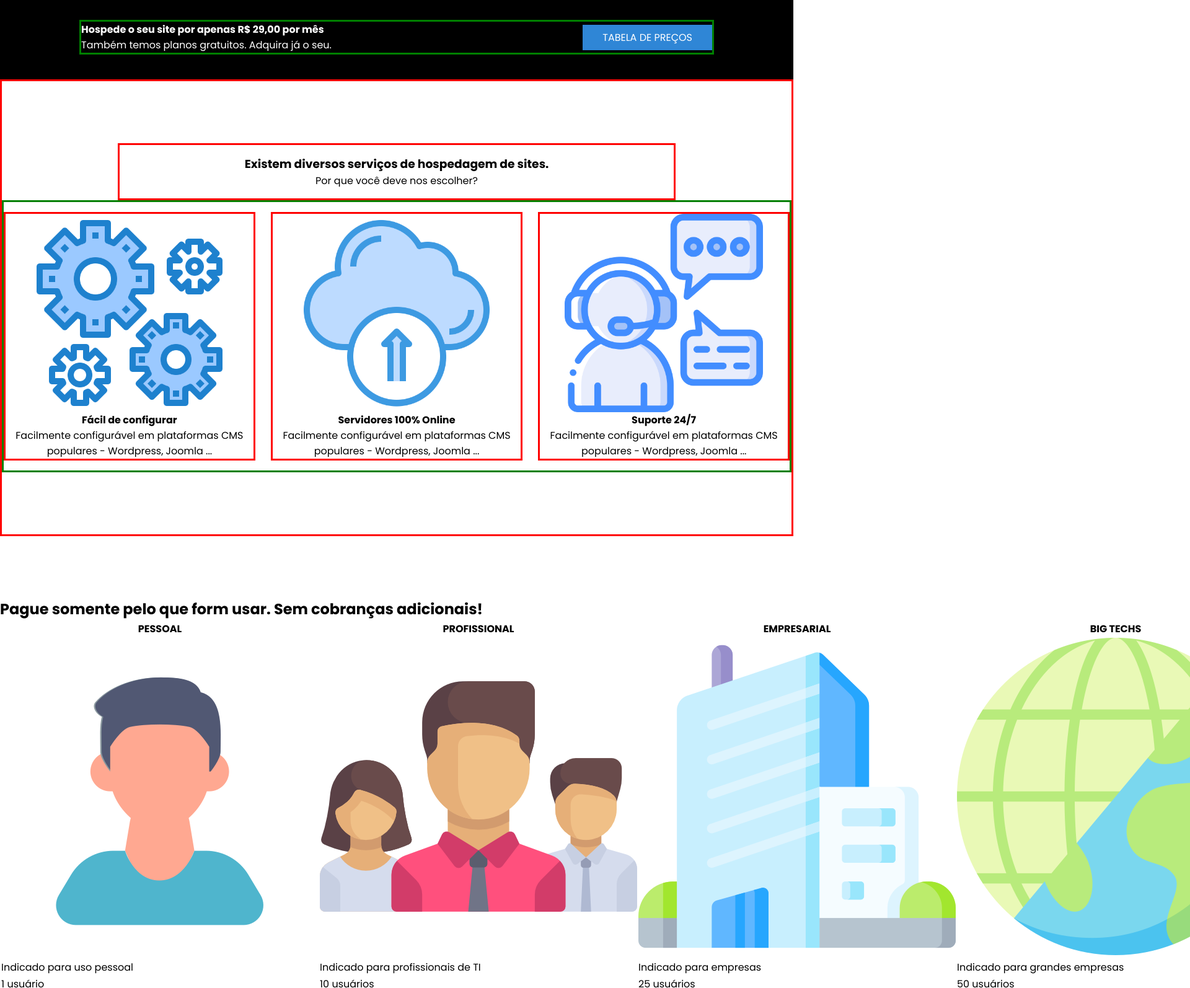
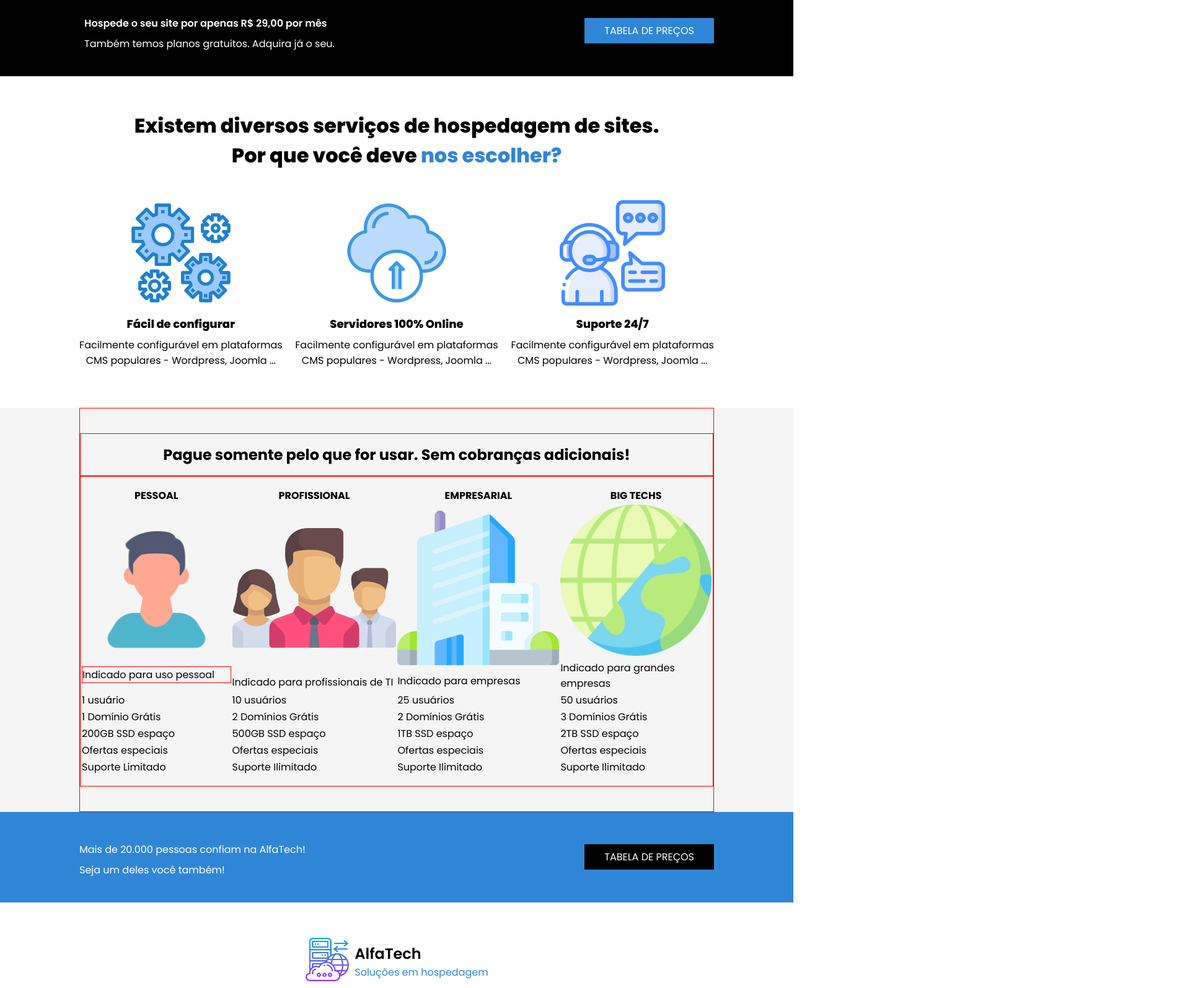
Before and after one commit to fnmoura/devmedia-frontend-missoes, a website: page Missao09/src/index.html in a window 1280 px wide. Shown: the part 600-2194 px from the top of the page at 62% size, 1920 px wide, since content can reach past the window. Drawn offline with Linux system fonts and the light colour scheme.

Commit message:
Task 04 - Concluir a seção de informações, já refatorando o código existente.
As alterações realizadas foram:
- Criação de uma classe de bordas ("border-red-teste") a ser usada apenas em desenvolvimento para auxiliar na visualizações das alterações que estão sendo realizadas.
- Criação de uma classe de teste para background pink (bgc-pink-teste) a fim de auxiliar na etapa de desenvolvimento.
- Criação de um conjunto de classes para tratar fontes, textos e background.
- Criação de um conjunto de classes para tratar espaçamentos internos e externos.
- Atualização das tags header, main, sections e footer com as classes relacionadas com o padrão de cores do projeto de background para o projeto no arquivo index.html.
- Reestruturação do html relacionado com a seção de informações para manter o mesmo padrão das demais seções.
- Simplificação dos conteiners (marca-conteiner, banner-conteiner e anuncio-conteiner) por duas classes comuns (conteiner-width e p-tb-16).
- Ajustes de tags com a função de títulos.

```diff
--- a/Missao09/src/css/index.css
+++ b/Missao09/src/css/index.css
@@ -1,11 +1,34 @@
+/* #region TESTES - Estilos para testes no desenvolvimento */
+.border-red-teste {
+    border: 1px solid red;
+}
+
+.bgc-pink-teste {
+    background-color: pink;
+}
+
+.bgc-purple-teste {
+    background-color: purple;
+}
+
+/* #endregion TESTE DE LAYOUT - Fim */
+
 /* Zerando e padronizando alguns valores */
 * {
     margin: 0;
     padding: 0;
     box-sizing: border-box;
+    font-family: 'Poppins', sans-serif;
+}
+
+/* #region ESTILOS GERAIS - Estilos gerais para vários elementos da página */
+a {
+    text-decoration: none;
 }
 
 /* #region PALETA DE CORES - Estilos relacionados com a paleta de cores do projeto */
+
+/* #region BACKGROUP */
 .bgc-000 {
     background-color: #000;
 }
@@ -14,17 +37,52 @@
     background-color: #2f86d6;
 }
 
-/* #endregion ESTILOS GERAIS - Fim */
-
-/* #region ESTILOS GERAIS - Estilos gerais para vários elementos da página */
-body {
-    font-family: Poppins;
+.bgc-fff {
+    background-color: #fff;
 }
 
-a {
-    text-decoration: none;
+.bgc-gray {
+    background-color: #f5f5f5;
 }
 
+/* #endregion BACKGORUD - Fim */
+
+/* #region TEXT COLOR - Estilos relacionados com as cores dos textos */
+.tc-fff {
+    color: #fff;
+}
+
+.tc-2f86d6 {
+    color: #2f86d6;
+}
+
+.tc-233032 {
+    color: #233032;
+}
+
+/* #endregion TEXT COLOR - Fim */
+
+/* #endregion PALETA DE CORES - Fim */
+
+/* #region TEXT ALIGN - Estilos relacionados com o alinhamento de textos */
+.ta-center {
+    text-align: center;
+}
+
+/* #endregion TEXT ALIGN - Fim */
+
+/* #region FONTES - Estilos relacionados com fontes */
+.fw-600 {
+    font-weight: 600;
+}
+
+.fs-16 {
+    font-size: 16px;
+}
+
+/* #endregion FONTES - Fim */
+
+/* #region DISPLAY FLEX - Estilos relacionados com o Display Flex */
 .conteiner-width {
     max-width: 1024px;
     width: 100%;
@@ -34,38 +92,58 @@ a {
 .df-row {
     display: flex;
     flex-direction: row;
-    border: green 3px solid;
 }
 
 .df-col {
     display: flex;
     flex-direction: column;
-    border: red 3px solid;
 }
 
 .jc-sb {
     justify-content: space-between;
 }
 
+.jc-center {
+    justify-content: center;
+}
+
 .ai-c {
     align-items: center;
 }
 
-.texto-centralizado {
-    text-align: center;
+/* #endregion DISPLAY FLEX - Fim */
+
+/* #region PADDINGS E MARGENS - Estilos comuns relacionados com margens e paddings */
+.p-tb-8 {
+    padding: 8px 0;
 }
 
+.p-tb-16 {
+    padding: 16px 0px;
+}
+
+.p-tb-40 {
+    padding: 40px 0px;
+}
+
+.p-rl-8 {
+    padding: 0 8px;
+}
+
+.p-rl-16 {
+    padding: 0 16px;
+}
+
+.p-rl-32 {
+    padding: 0 32px;
+}
+
+/* #endregion PADDINGS E MARGENS - Fim*/
 /* #endregion ESTILOS GERAIS - Fim*/
 
 /* #region CABEÇALHO - Estilos para o cabeçalho (head) */
-header {
-    background-color: #fff;
-}
 
 /* #region MARCA - Conjunto de estilos relacionados com a marca no cabeçalho */
-.marca-conteiner {
-    padding: 16px 0px;
-}
 
 .marca-figurativa {
     width: 80px;
@@ -78,34 +156,24 @@ header {
 
 .marca-textual p:first-of-type {
     font-size: 1.5rem;
-    font-weight: bold;
     color: #000;
 }
 
 /* #endregion MARCA - Fim */
+
 /* #region MENU SUPERIOR - Conjunto de estilos relacionados com o menu superior para telas grandes. */
 nav a {
     margin-left: 16px;
+    color: #233032;
+    font-weight: 600;
 }
 
 /* #endregion MENU SUPERIOR - Fim */
-
 /* #endregion CABEÇALHO - Fim */
 
 /* #region CONTEÚDO PRINCIPAL - Estilos para o conteúdo principal (main) da página */
-main {
-    background-color: #fff;
-}
 
 /* #region BANNER - Estilos Usados no banner */
-#banner {
-    background-color: #2f86d6;
-}
-
-.banner-conteiner {
-    padding: 16px 0px;
-}
-
 .banner-texto {
     width: 470px;
     color: #fff;
@@ -119,18 +187,16 @@ main {
     width: 100%;
 }
 
+.banner-titulo {
+    font-size: 28px;
+}
+
 /* #endregion BANNER - Fim */
 
 /* #region ANÚNCIOS - Conjunto de Estilos usados nos anúncios 01 e 02 */
 /* #region ANÚNCIOS - Estilos comuns para os anúncio 01 e anúncio 02 */
-.anuncio-conteiner {
-    max-width: 1024px;
-    width: 100%;
-    margin: auto;
-}
 
 #anuncio01, #anuncio02 {
-    padding: 40px 0px;
     color: #fff;
 }
 
@@ -145,37 +211,17 @@ main {
 }
 
 /* #endregion ANÚNCIO 01 e 02 - Fim */
-/* #region ANÚNCIO 01 - Estilos Específicos para o Anúncio 01 */
-.anuncio01-texto p:first-of-type {
-    font-weight: bold;
-}
-
-#anuncio01 a {
-    background-color: #2f86d6;
-}
-
-/* #endregion ANÚNCIO 01 - Fim */
-/* #region ANÚNCIO 02 - Estilos Específicos para o Anúncio 02 */
-#anuncio02 a {
-    background-color: #000;
-}
-
-/* #endregion ANÚNCIO 02 - Fim */
 /* #endregion ANÚNCIOS - Fim */
 
 /* #region INFORMAÇÕES - Estilos associados com as informações */
-#informacoes {
+#informacoes-texto {
+    max-width: 900px;
     width: 100%;
-    padding: 100px 0px;
 }
 
-#informacoes .texto {
-    width: 900px;
-    padding: 16px 0px;
-}
-
-.grupo-card {
-    padding: 16px 0px;
+.informacoes-titulo {
+    font-size: 32px;
+    font-weight: 800;
 }
 
 .card {
@@ -183,21 +229,28 @@ main {
 }
 
 .card img {
-    width: 80%;
+    width: 52%;
+    padding: 16px 0px;
+}
+
+.card h4 {
+    font-size: 18px;
+    font-weight: 800;
+    padding: 0px 0px 8px 0px;
+}
+
+.card p {
+    font-size: 16px;
+    padding: 0px 0px 8px 0px;
 }
 
 /* #endregion INFORMAÇÕES - Fim */
 
 /* #region PLANOS - Estilos associados aos planos */
-#planos {
-    width: 100%;
-    padding: 100px 0px;
+/* Implementar */
+#planos img {
+    max-width: 100%;
 }
 
 /* #endregion PLANOS - Fim*/
-
 /* #endregion MAIN - Fim */
-
-/* #region RODAPÉ - Estilos associados ao rodapé (foot) */
-/* Implementar estilo(s)*/
-/* #endregion RODAPÉ - Fim */
--- a/Missao09/src/index.html
+++ b/Missao09/src/index.html
@@ -13,15 +13,15 @@
 </head>
 
 <body>
-    <header>
+    <header class="bgc-fff">
         <div class="df-row jc-sb ai-c conteiner-width">
-            <div class="df-row ai-c marca-conteiner">
+            <div class="df-row ai-c p-tb-16">
                 <figure>
                     <img class="marca-figurativa" src="./img/logo-icone.png"
                         alt="Logo da AlfaTech - Soluções em hospedagem">
                 </figure>
                 <div class="marca-textual">
-                    <p>AlfaTech</p>
+                    <p class="fw-600">AlfaTech</p>
                     <p>Soluções em hospedagem</p>
                 </div>
             </div>
@@ -34,64 +34,74 @@
         </div>
     </header>
 
-    <main>
-        <section id="banner">
-            <div class="df-row ai-c jc-sb conteiner-width banner-conteiner">
+    <main class="bgc-fff">
+        <section id="banner" class="bgc-2f86d6">
+            <div class="df-row ai-c jc-sb conteiner-width p-tb-16">
                 <div class="banner-texto">
-                    <p>Simples - Fácil de usar - 10x mais rápido!</p>
-                    <p>O melhor serviço de hospedagem na web para o seu site.</p2>
-                    <p>Obtenha a melhor velocidade para o seu site. Não perca mais clientes por causa de lentidão na sua
-                        hospedagem.</p>
+                    <p class="p-tb-8">Simples - Fácil de usar - 10x mais rápido!</p>
+                    <h2 class="banner-titulo p-tb-8">O melhor serviço de hospedagem na web para o seu site.</h2>
+                    <p class="p-tb-8">Obtenha a melhor velocidade para o seu site. Não perca mais clientes por causa de
+                        lentidão na sua hospedagem.</p>
                 </div>
                 <figure class="banner-figure">
                     <img src="./img/imagem-banner.png"
                         alt="Banner com um servidor de hospedagem sendo conectado por computadores clientes.">
                 </figure>
+            </div>
         </section>
 
         <section id="anuncio01" class="bgc-000">
-            <div class="df-row jc-sb ai-c anuncio-conteiner">
-                <div class="anuncio01-texto">
-                    <p>Hospede o seu site por apenas R$ 29,00 por mês</p>
+            <div class="df-row jc-sb ai-c conteiner-width p-tb-40">
+                <div class="anuncio01-texto p-rl-8">
+                    <p class="fw-600 p-tb-8">Hospede o seu site por apenas R$ 29,00 por mês</p>
                     <p>Também temos planos gratuitos. Adquira já o seu.</p>
                 </div>
-                <a href="tabela-precos.html">TABELA DE PREÇOS</a>
+                <a class="bgc-2f86d6" href="tabela-precos.html">TABELA DE PREÇOS</a>
             </div>
         </section>
 
-        <section id="informacoes" class="df-col ai-c">
-            <article class="texto df-col texto-centralizado">
-                <h3>Existem diversos serviços de hospedagem de sites.</h3>
-                <p>Por que você deve nos escolher?</p>
-            </article>
-            <div class="grupo-card df-row jc-sb">
+        <section id="informacoes">
+            <div class="df-col ai-c conteiner-width p-tb-40">
+                <div class="informacoes-texto ta-center p-tb-16">
+                    <p class="informacoes-titulo">
+                        Existem diversos serviços de hospedagem de sites.
+                    </p>
+                    <p class="informacoes-titulo">
+                        Por que você deve <span class="tc-2f86d6">nos escolher?</span>
+                    </p>
+                </div>
+                <div class="df-row jc-sb p-tb-16">
                     <article class="card df-col ai-c">
                         <img src="./img/icone-engrenagens.png" alt="Engrenagens.">
-                    <div class="texto-centralizado">
+                        <div class="ta-center">
                             <h4>Fácil de configurar</h4>
-                        <p>Facilmente configurável em plataformas CMS populares - Wordpress, Joomla ...</p>
+                            <p class="fs-16">Facilmente configurável em plataformas CMS populares - Wordpress, Joomla ...</p>
                         </div>
                     </article>
                     <article class="card df-col ai-c">
                         <img src="./img/cloud-icone.png" alt="Nuvem com seta de upload sobreposta.">
-                    <div class="texto-centralizado">
+                        <div class="ta-center">
                             <h4>Servidores 100% Online</h4>
                             <p>Facilmente configurável em plataformas CMS populares - Wordpress, Joomla ...</p>
                         </div>
                     </article>
                     <article class="card df-col ai-c">
                         <img src="./img/icone-suporte.png" alt="Boneco atendente">
-                    <div class="texto-centralizado">
+                        <div class="ta-center">
                             <h4>Suporte 24/7</h4>
                             <p>Facilmente configurável em plataformas CMS populares - Wordpress, Joomla ...</p>
                         </div>
                     </article>
                 </div>
+            </div>
         </section>
 
-        <section id="planos">
-            <h2>Pague <span>somente</span> pelo que form usar. Sem cobranças adicionais!</h2>
-            <table>
+        <section id="planos" class="bgc-gray">
+            <div class="conteiner-width border-red-teste p-tb-40">
+                <h2 class="border-red-teste p-tb-16 ta-center">Pague <span>somente</span> pelo que for usar.
+                    Sem cobranças
+                    adicionais!</h2>
+                <table class="border-red-teste p-tb-16">
                     <thead>
                         <tr>
                             <th>PESSOAL</th>
@@ -102,16 +112,20 @@
                     </thead>
                     <tbody>
                         <tr>
-                        <td><img src="./img/pessoal-icone.png" alt="Jovem atendente">
-                            <p>Indicado para uso pessoal</p>
+                            <td>
+                                <img src="./img/pessoal-icone.png" alt="Jovem atendente" />
+                                <p class="border-red-teste">Indicado para uso pessoal</p>
                             </td>
-                        <td><img src="./img/equipe-icone.png" alt="Equipe com três profissionais">
+                            <td>
+                                <img src="./img/equipe-icone.png" alt="Equipe com três profissionais" />
                                 <p>Indicado para profissionais de TI</p>
                             </td>
-                        <td><img src="./img/empresa-icone.png" alt="Prédio empresarial">
+                            <td>
+                                <img src="./img/empresa-icone.png" alt="Prédio empresarial" />
                                 <p>Indicado para empresas</p>
                             </td>
-                        <td><img src="./img/big-tech.png" alt="Globo terrestre">
+                            <td>
+                                <img src="./img/big-tech.png" alt="Globo terrestre" />
                                 <p>Indicado para grandes empresas</p>
                             </td>
                         </tr>
@@ -147,35 +161,45 @@
                         </tr>
                     </tbody>
                 </table>
-        </section>
-
-        <section id="anuncio02" class="bgc-2f86d6">
-            <div class="df-row jc-sb ai-c anuncio-conteiner">
-                <div class="anuncio02-texto">
-                    <p>Mais de 20.000 pessoas confiam na AlfaTech!</p>
-                    <p>Seja um deles você também!</p>
-                </div>
-                <a href="tabela-precos.html">TABELA DE PREÇOS</a>
             </div>
         </section>
 
-        <section id="contatos">
-            <div class="marca">
+        <section id="anuncio02" class="bgc-2f86d6 tc-fff">
+            <div class="df-row jc-sb ai-c conteiner-width p-tb-40">
+                <div class="anuncio02-texto">
+                    <p class="p-tb-8">Mais de 20.000 pessoas confiam na AlfaTech!</p>
+                    <p>Seja um deles você também!</p>
+                </div>
+                <a class="bgc-000" href="tabela-precos.html">TABELA DE PREÇOS</a>
+            </div>
+        </section>
+
+        <section id="contatos" class="bgc-fff">
+            <div class="conteiner-width p-tb-40">
+                <div class="df-row jc-center ai-c p-tb-16">
                     <figure>
-                    <img src="./img/logo-icone.png" alt="Logo da AlfaTech - Soluções em hospedagem">
+                        <img class="marca-figurativa" src="./img/logo-icone.png"
+                            alt="Logo da AlfaTech - Soluções em hospedagem">
                     </figure>
-                <p>AlfaTech</p>
+                    <div class="marca-textual">
+                        <p class="fw-600">AlfaTech</p>
                         <p>Soluções em hospedagem</p>
                     </div>
+                </div>
+                <div class="p-tb-16 ta-center">
                     <p>Telefone & WhatsApp: (21) 99999-5555</p>
                     <p>E-mail: suporte@alfatech.com</p>
                     <p>Endereço: Av. Ayrton Senna, 3000 - Barra da Tijuca - Rio de Janeiro</p>
                     <p>&copy; AlfaTech - Soluções em hospedagem - Todos os direitos reservados</p>
+                </div>
+            </div>
         </section>
     </main>
 
-    <footer>
-        <p>Desenvolvido por <span>Fábio Moura</span></p>
+    <footer class="bgc-gray">
+        <p class="conteiner-width p-tb-16 ta-center fw-600">
+            Desenvolvido por <span class="tc-2f86d6">Fábio Moura</span>
+        </p>
     </footer>
 </body>
 
```
Lines whose indentation alone changed are shown as unchanged.
